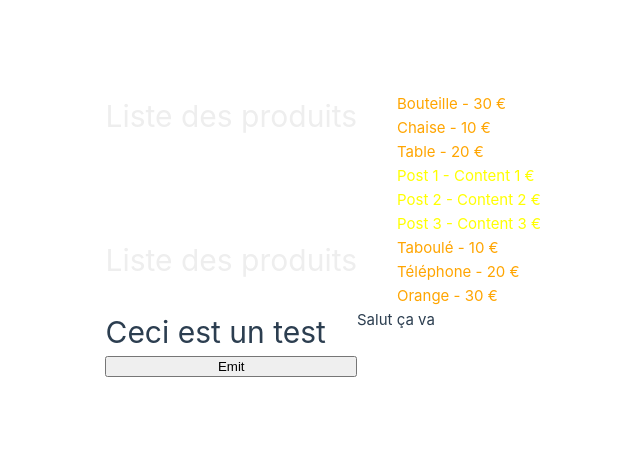
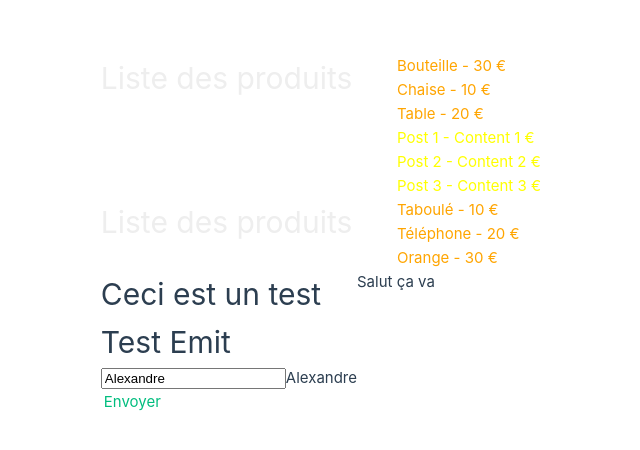
Before and after one commit to Belgiusfrombe/vue-test-2, a Vue app in the folder vue-project-2/: page / in a window 1280 px wide. Shown: the part 166-616 px from the top of the page, without its empty margins (283-923 px from the left). Built offline with nearby package versions, Linux system fonts and the light colour scheme.

Commit message:
Emit Enfant -> Parent

```diff
--- a/vue-project-2/src/App.vue
+++ b/vue-project-2/src/App.vue
@@ -4,7 +4,7 @@ import ProductsList from "./components/ProductsList.vue";
 import PostsList from "./components/PostsList.vue";
 import Test from "./components/Test.vue";
 import TestEmit from "./components/TestEmit.vue";
-import { reactive, computed } from "vue";
+import { ref, reactive, computed } from "vue";
 
 // Créez une liste de 3 produits (id, name et price)
 const products = reactive([
@@ -25,6 +25,8 @@ const posts = reactive([
   { id: 3, title: "Post 3", content: "Content 3" },
 ]);
 
+const prenom = ref("Alexandre");
+
 // Créez une computed avec les produits dans l'ordre aphabétique
 const sortedProducts = computed(() => {
   return products.sort((a, b) => {
@@ -38,6 +40,10 @@ const sortedPosts = computed(() => {
   });
 });
 
+const test = (message) => {
+  alert(message);
+};
+
 </script>
 
 <template>
@@ -45,7 +51,7 @@ const sortedPosts = computed(() => {
   <PostsList :posts="sortedPosts" />
   <ProductsList :products="products2" />
   <Test>Salut ça va</Test>
-  <TestEmit />
+  <TestEmit :prenom="prenom" @emitEvent="test" />
 </template>
 
 <style scoped>
--- a/vue-project-2/src/components/TestEmit.vue
+++ b/vue-project-2/src/components/TestEmit.vue
@@ -1,6 +1,16 @@
-<script setup lang="ts"></script>
+<script setup lang="ts">
+import { ref, defineProps } from 'vue';
+const props = defineProps(['prenom']);
+const prenom = ref(props.prenom);
+const test = () => {
+    alert('coucou');
+}
+</script>
 
 <template>
-    <button @click="emit('test', 'Hello')">Emit</button>
-
+    <div>
+        <h1>Test Emit</h1>
+        <div><input type="text" v-model="prenom" placeholder="Votre recherche..">{{ prenom }}</div>
+        <a href="#" @click.prevent="$emit('emitEvent', 'Salut les potes')">Envoyer</a>
+    </div>
 </template>
```
